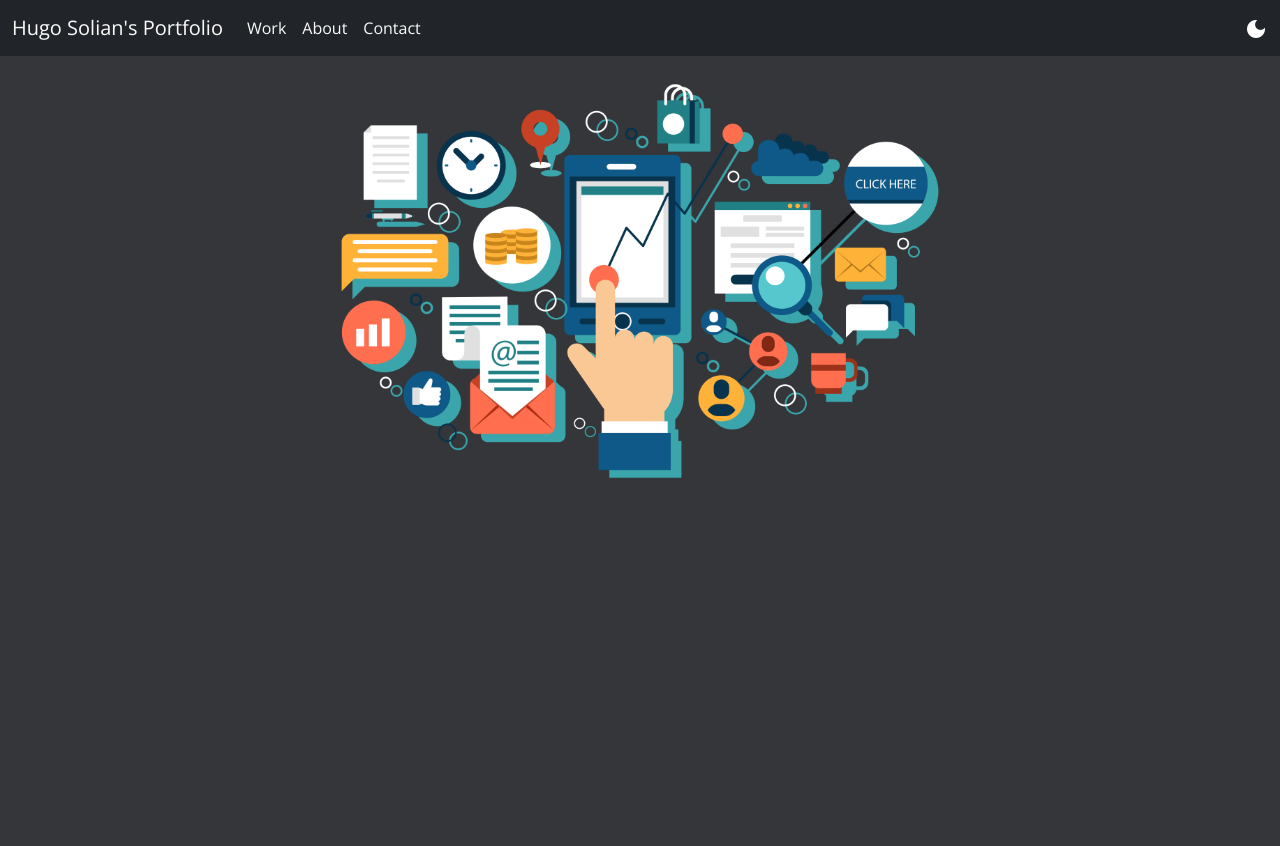
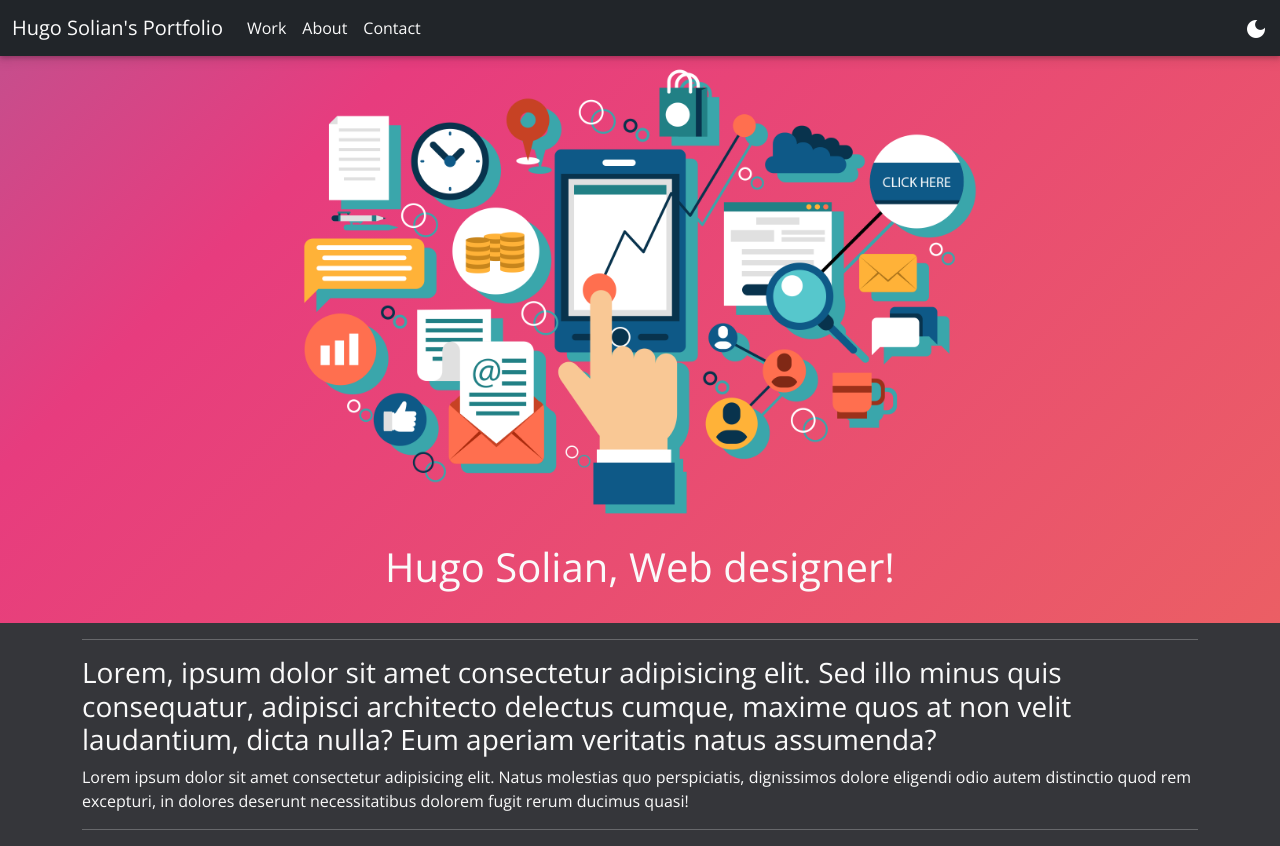
Before and after one commit to Hugarra/my-portfolio, a React (Create React App) app: page / in a window 1280 px wide. Before the commit the page ends 800 px from the top, so only its background shows below. Built offline with nearby package versions, Linux system fonts and the light colour scheme.

Commit message:
Background Added

```diff
--- a/package.json
+++ b/package.json
@@ -10,6 +10,7 @@
     "material-design-icons": "^3.0.1",
     "react": "^17.0.2",
     "react-dom": "^17.0.2",
+    "react-rain-animation": "^1.0.4",
     "react-scripts": "4.0.3",
     "styled-components": "^5.2.3",
     "web-vitals": "^1.1.1"
--- a/public/index.html
+++ b/public/index.html
@@ -26,10 +26,16 @@
     <link href="https://cdn.jsdelivr.net/npm/bootstrap@5.0.0-beta3/dist/css/bootstrap.min.css" rel="stylesheet" integrity="sha384-eOJMYsd53ii+scO/bJGFsiCZc+5NDVN2yr8+0RDqr0Ql0h+rP48ckxlpbzKgwra6" crossorigin="anonymous">
     <script src="https://cdn.jsdelivr.net/npm/bootstrap@5.0.0-beta3/dist/js/bootstrap.bundle.min.js" integrity="sha384-JEW9xMcG8R+pH31jmWH6WWP0WintQrMb4s7ZOdauHnUtxwoG2vI5DkLtS3qm9Ekf" crossorigin="anonymous"></script>
     <link href="https://fonts.googleapis.com/css2?family=Open+Sans:wght@300&display=swap" rel="stylesheet">
+    <link rel="stylesheet" href="https://unpkg.com/aos@next/dist/aos.css" />
+    <script src="https://unpkg.com/aos@next/dist/aos.js"></script>
+    <script type="text/javascript" src="https://code.jquery.com/jquery-2.2.4.min.js"></script>
     <title>Hugo Solian Portfolio</title>
   </head>
   <body>
     <noscript>You need to enable JavaScript to run this app.</noscript>
+    <script>
+      AOS.init();
+    </script>
     <div id="root"></div>
     <!--
       This HTML file is a template.
--- a/src/App.css
+++ b/src/App.css
@@ -1,6 +1,6 @@
 body {
   font-family: 'Open Sans', sans-serif;
-  /* background-color: #35363A; */
+  margin: 0%;
 }
 .navbar-brand:hover, .nav-link:hover {
   color: rgba(255, 255, 255, 0.5);
@@ -17,3 +17,20 @@ body {
   margin: 0 auto;
   width: 60%;
 }
+.landing {
+    background: linear-gradient(-45deg, #ee7752, #e73c7e, #23a6d5, #23d5ab);
+    background-size: 400% 400%;
+    animation: gradient 15s ease infinite;
+}
+
+@keyframes gradient {
+    0% {
+        background-position: 0% 50%;
+    }
+    50% {
+        background-position: 100% 50%;
+    }
+    100% {
+        background-position: 0% 50%;
+    }
+}
--- a/src/components/Landing.jsx
+++ b/src/components/Landing.jsx
@@ -4,8 +4,22 @@ import LandingImage from "../materials/kisspng-digital-marketing-business-market
 
 function Landing(props) {
     return (
-        <div className="container landing">
-            <img src={LandingImage} alt="landing" className="landing-image"></img>
+        <div>
+            <div className="container-fluid landing">
+                <div data-aos="fade-up">
+                    <img src={LandingImage} alt="landing" className="landing-image mb-3"></img>
+                    <h1 className="h1 text-center">Hugo Solian, Web designer!</h1>
+                </div>
+                <br></br>
+            </div>
+            <div className="container">
+                <hr></hr>
+                <div data-aos="fade-up">
+                    <h3>Lorem, ipsum dolor sit amet consectetur adipisicing elit. Sed illo minus quis consequatur, adipisci architecto delectus cumque, maxime quos at non velit laudantium, dicta nulla? Eum aperiam veritatis natus assumenda?</h3>
+                    <p>Lorem ipsum dolor sit amet consectetur adipisicing elit. Natus molestias quo perspiciatis, dignissimos dolore eligendi odio autem distinctio quod rem excepturi, in dolores deserunt necessitatibus dolorem fugit rerum ducimus quasi!</p>
+                </div>
+                <hr></hr>
+            </div>
         </div>
     );
 }
--- a/src/components/Navbar.jsx
+++ b/src/components/Navbar.jsx
@@ -5,7 +5,7 @@ import darkIcon from '../materials/baseline_dark_mode_white_24dp.png';
 
 function Navbar(props) {
     return (
-        <nav className="navbar navbar-expand-lg mb-3">
+        <nav className="navbar navbar-expand-lg">
             <div className="container-fluid">
                 <a className="navbar-brand" href="/">Hugo Solian's Portfolio</a>
                 <button className="navbar-toggler" type="button" data-bs-toggle="collapse" data-bs-target="#navbarNavAltMarkup" aria-controls="navbarNavAltMarkup" aria-expanded="false" aria-label="Toggle navigation">
--- a/src/themes/global.js
+++ b/src/themes/global.js
@@ -9,6 +9,7 @@ body {
 nav {
   background: ${({ theme }) => theme.navbar};
   color: ${({ theme }) => theme.text};
+  box-shadow: 0 2px 5px 0 rgba(0, 0, 0, .25), 0 3px 10px 5px rgba(0, 0, 0, 0.05) !important;
   transition: all 0.25s linear;
 }
 .navbar-brand, .nav-link {
```
Also changed, not shown: 1 other file (tests, documents, lock files or other folders).
